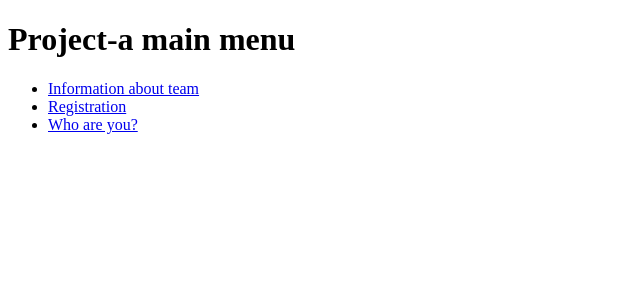
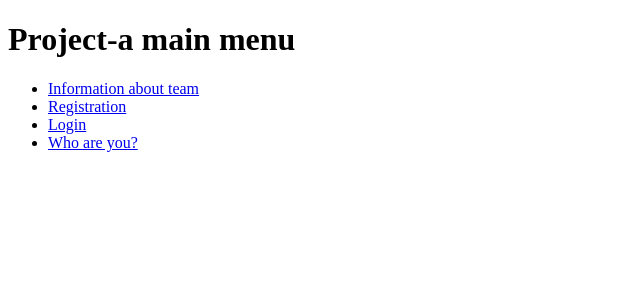
Before and after one commit to SazonovDO/project-a, a Flask app: page / in a window 1280 px wide. Shown: the top 300 px of the page, without its empty margins (0-640 px from the left). Run offline with Flask 2, Linux system fonts and the light colour scheme.

Commit message:
added login form

```diff
--- a/main.py
+++ b/main.py
@@ -23,6 +23,18 @@ def inf_page():
 def reg_page():
     return render_template('registration.html')
 
+@app.route('/login', methods=['GET', 'POST'])
+def log_page():
+    message = ''
+    if request.method == 'POST':
+        user_name = request.form.get('login')
+        user_pass = request.form.get('password')
+        if user_name == 'admin' and user_pass == '123':
+            return 'login good'
+        else:
+            message = 'not correct password'
+    return render_template('login.html', message=message)
+
 def register_new_user(ip, info):
     global all_clients
     last_visit = datetime.datetime.today().strftime('%Y-%m-%d  %H:%M')
--- a/static/style.css
+++ b/static/style.css
@@ -18,3 +18,8 @@ body {
     /* background-image: url(static/bg.jpg); */
     background-color: white;
 }
+
+div.error_message {
+    color: red;
+    background-color: #96f2ff;
+}
--- a/templates/index.html
+++ b/templates/index.html
@@ -25,6 +25,12 @@
         </li>
 
         <li>
+            <a href="/login">
+                Login
+            </a>
+        </li>
+
+        <li>
             <a href="/who_are_you">
                 Who are you?
             </a>
--- a/templates/registration.html
+++ b/templates/registration.html
@@ -3,7 +3,7 @@
     <link rel="stylesheet" href="/static/style.css">
     <meta charset="UTF-8">
     <meta name="viewport" content="width=device-width, initial-scale=1.0">
-    <title>Document</title>
+    <title>Registration</title>
 </head>
 <body>
     <div id="txtl">Type your name</div>
```
Also changed, not shown: templates/login.html (added, +26 -0 lines).
